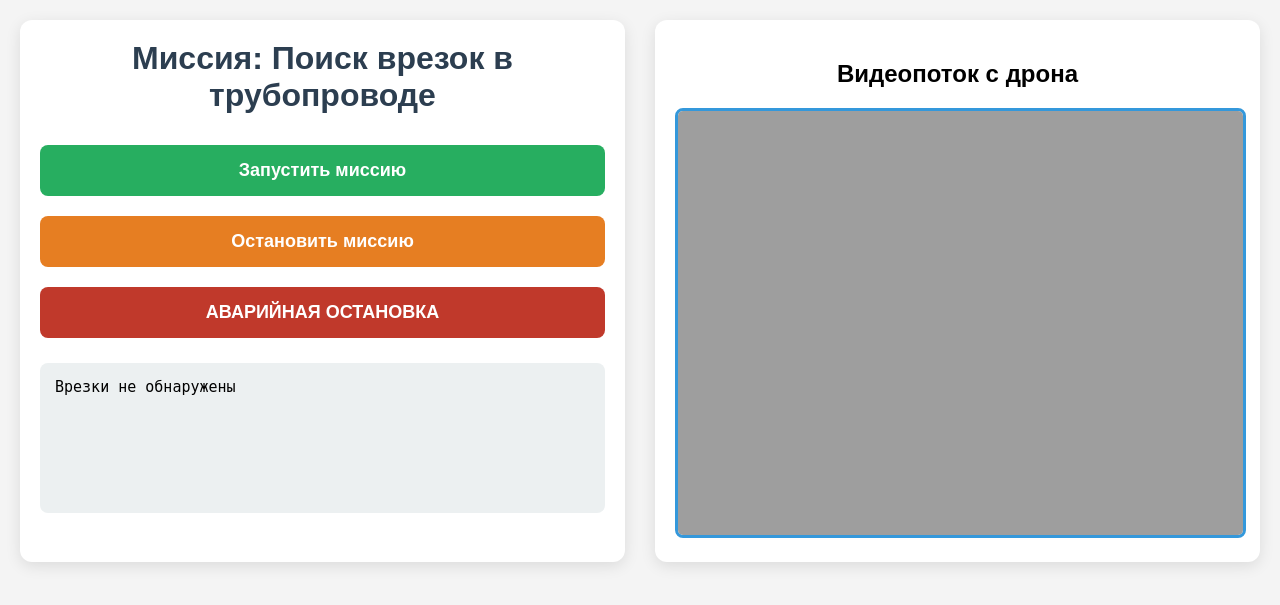
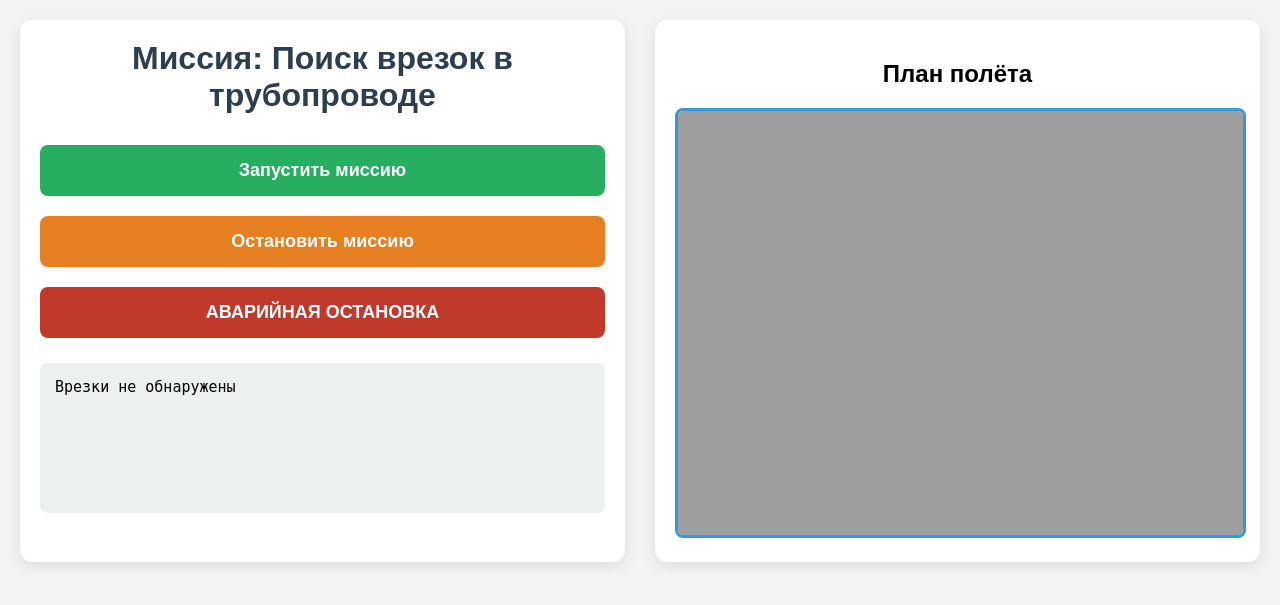
Before and after one commit to andreyalpetrov/NTO-Kvadrokotiki-Second-Coming, a Flask app: page / in a window 1280 px wide. Shown: the top 605 px of the page. Run offline with Flask 3, Linux system fonts and the light colour scheme; data that the repository does not hold is empty.

Commit message:
полировка - убраны лишние комментарии - убраны нерабочие куски кода

```diff
--- a/mission.py
+++ b/mission.py
@@ -22,7 +22,6 @@ def add_inset(x1, y1):
             return None
     insets.append((x1, y1))
     insets_pub.publish(json.dumps(insets))
-    # insets_pub.publish(''.join([f'Врезка {i+1}: x={cords[0]:.2f}; y={cords[1]:.2f}\n' for i, cords in enumerate(insets)]))
 
 
 def callback_video(data):
--- a/server/main.py
+++ b/server/main.py
@@ -4,14 +4,8 @@ import rospy
 from std_srvs.srv import Trigger, TriggerRequest
 from mavros_msgs.srv import CommandBool, CommandBoolRequest
 from flask import Flask, render_template, jsonify
-import topic_service as topic  # предполагается, что там есть mission_data
+import topic_service as topic
 
-# Инициализация ROS-ноды (обязательно!)
-# rospy.init_node('web_control_node', anonymous=True)
-
-# Ждём сервисы MAVROS
-# rospy.wait_for_service('/land')
-# rospy.wait_for_service('/mavros/cmd/arming')
 
 land = rospy.ServiceProxy('/land', Trigger)
 arming = rospy.ServiceProxy('/mavros/cmd/arming', CommandBool)
@@ -32,7 +26,7 @@ def start_mission():
         return jsonify({"status": "error", "message": "Миссия уже запущена"}), 400
 
     try:
-        mission_process = subprocess.Popen(['python3', 'mission.py'])  # без shell=True — безопаснее
+        mission_process = subprocess.Popen(['python3', 'mission.py'])
         return jsonify({"status": "ok", "message": "Миссия запущена"})
     except Exception as e:
         return jsonify({"status": "error", "message": str(e)}), 500
@@ -56,7 +50,7 @@ def stop_mission():
 def killswitch():
     global mission_process
 
-    # 1. Убиваем миссию
+    # Убиваем миссию
     if mission_process is not None and mission_process.poll() is None:
         mission_process.kill()
         mission_process = None
@@ -75,7 +69,6 @@ thread.start()
 
 if __name__ == '__main__':
     try:
-        # host='0.0.0.0' — если хочешь доступ с других устройств в сети
-        app.run(host='0.0.0.0', port=5000, debug=False)
+        app.run(host='localhost', port=5000, debug=False)
     except (KeyboardInterrupt, SystemExit):
         rospy.signal_shutdown("Web server stopped")
--- a/server/templates/index.html
+++ b/server/templates/index.html
@@ -83,8 +83,6 @@
         <div class="column">
             <h1>Миссия: Поиск врезок в трубопроводе</h1>
 
-            <!-- <div class="status" id="status">Готов к запуску</div> -->
-
             <button id="start">Запустить миссию</button>
             <button id="stop">Остановить миссию</button>
             <button id="kill">АВАРИЙНАЯ ОСТАНОВКА</button>
@@ -92,9 +90,9 @@
             <div class="cords" id="cords">Ожидание координат врезок...</div>
         </div>
 
-        <!-- Видеопоток с карты/камеры -->
+        <!-- План полёта -->
         <div class="column">
-            <h2 style="text-align:center;">Видеопоток с дрона</h2>
+            <h2 style="text-align:center;">План полёта</h2>
             <img src="http://localhost:8080/stream?topic=/web_server/map_mission" alt="Видеопоток">
         </div>
     </div>
@@ -103,7 +101,7 @@
         const statusEl = document.getElementById('status');
         const cordsEl = document.getElementById('cords');
 
-        // Обновление координат врезок каждые 2 секунды
+        // Обновление координат врезок каждые 1 секунды
         function updateCords() {
             fetch('/api/get_insets_cords')
                 .then(r => r.json())
@@ -129,8 +127,7 @@
                 .then(r => r.json())
                 .then(res => {
                     if (res.status === "ok") {
-                        statusEl.textContent = "Миссия запущена";
-                        statusEl.style.color = "#27ae60";
+                        console.log("Миссия запущена")
                     } else {
                         alert("Ошибка: " + res.message);
                     }
@@ -142,27 +139,23 @@
                 .then(r => r.json())
                 .then(res => {
                     if (res.status === "ok") {
-                        statusEl.textContent = "Миссия остановлена";
-                        statusEl.style.color = "#e67e22";
+                        console.log("Миссия остановлена")
                     }
                 });
         };
 
         document.getElementById('kill').onclick = () => {
-            // if (!confirm("ВЫ УВЕРЕНЫ? Это немедленно разоружит дрон и посадит его!")) return;
-
             fetch('/api/killswitch')
                 .then(r => r.json())
                 .then(res => {
-                    statusEl.textContent = "АВАРИЙНАЯ ОСТАНОВКА!";
-                    statusEl.style.color = "#c0392b";
-                    alert("Дрон разоружён и посажен");
+                    console.warn("АВАРИЙНАЯ ОСТАНОВКА!")
+                    alert("Дрон посажен");
                 });
         };
 
-        // Обновляем координаты каждые 2 секунды + сразу при загрузке
+        // Обновляем координаты каждые 1 секунды + сразу при загрузке
         updateCords();
-        setInterval(updateCords, 2000);
+        setInterval(updateCords, 1000);
     </script>
 </body>
 </html>
--- a/server/topic_service.py
+++ b/server/topic_service.py
@@ -29,11 +29,11 @@ def update_data(*args):
     global mission_data
     img = img_map.copy()
 
-    # Траектория робота (как было)
+    # Визуализация основной трубы
     cv2.line(img, translate_coords(1, 1), translate_coords(1, 7), (255, 125, 125), thickness=14, lineType=cv2.LINE_AA)
     cv2.line(img, translate_coords(1, 7), translate_coords(1+1.99, 7+3.47), (255, 125, 125), thickness=14, lineType=cv2.LINE_AA)
 
-    # Рисуем трубки + номера
+    # Рисуем точки врезок + порядковый номер
     if mission_data['tubes'] is not None:
         cords = mission_data['tubes']
         for idx, tube in enumerate(cords):
@@ -42,11 +42,11 @@ def update_data(*args):
             # Красный кружок
             cv2.circle(img, center, 10, (0, 0,255), -1)
 
-            # Номер трубки (начиная с 1)
+            # Номер врезки (начиная с 1)
             text = str(idx + 1)
             font = cv2.FONT_HERSHEY_SIMPLEX
             font_scale = 0.8
-            color = (255, 255, 255)      # белый текст
+            color = (255, 255, 255)
             thickness = 2
 
             # Получаем размер текста, чтобы отцентрировать
@@ -65,7 +65,7 @@ def update_data(*args):
             cv2.putText(img, text, (text_x, text_y),
                         font, font_scale, color, thickness, cv2.LINE_AA)
 
-    # Позиция ArUco (синий круг)
+    # Позиция дрона (синий круг)
     if mission_data['aruco_pose'] is not None:
         x = mission_data['aruco_pose']['x']
         y = mission_data['aruco_pose']['y']
@@ -85,7 +85,7 @@ def tubes_callback(data):
     try:
         mission_data['tubes'] = json.loads(data.data)
     except json.JSONDecodeError:
-        rospy.logwarn("Не удалось распарсить данные трубок")
+        rospy.logwarn("Не удалось распарсить данные врезок")
 
 def main():
     rospy.Subscriber("/tubes", String, tubes_callback)
```
Also changed, not shown: campoint2globalcord.py (+1 -114 lines), compute_vision.py (+3 -28 lines).
